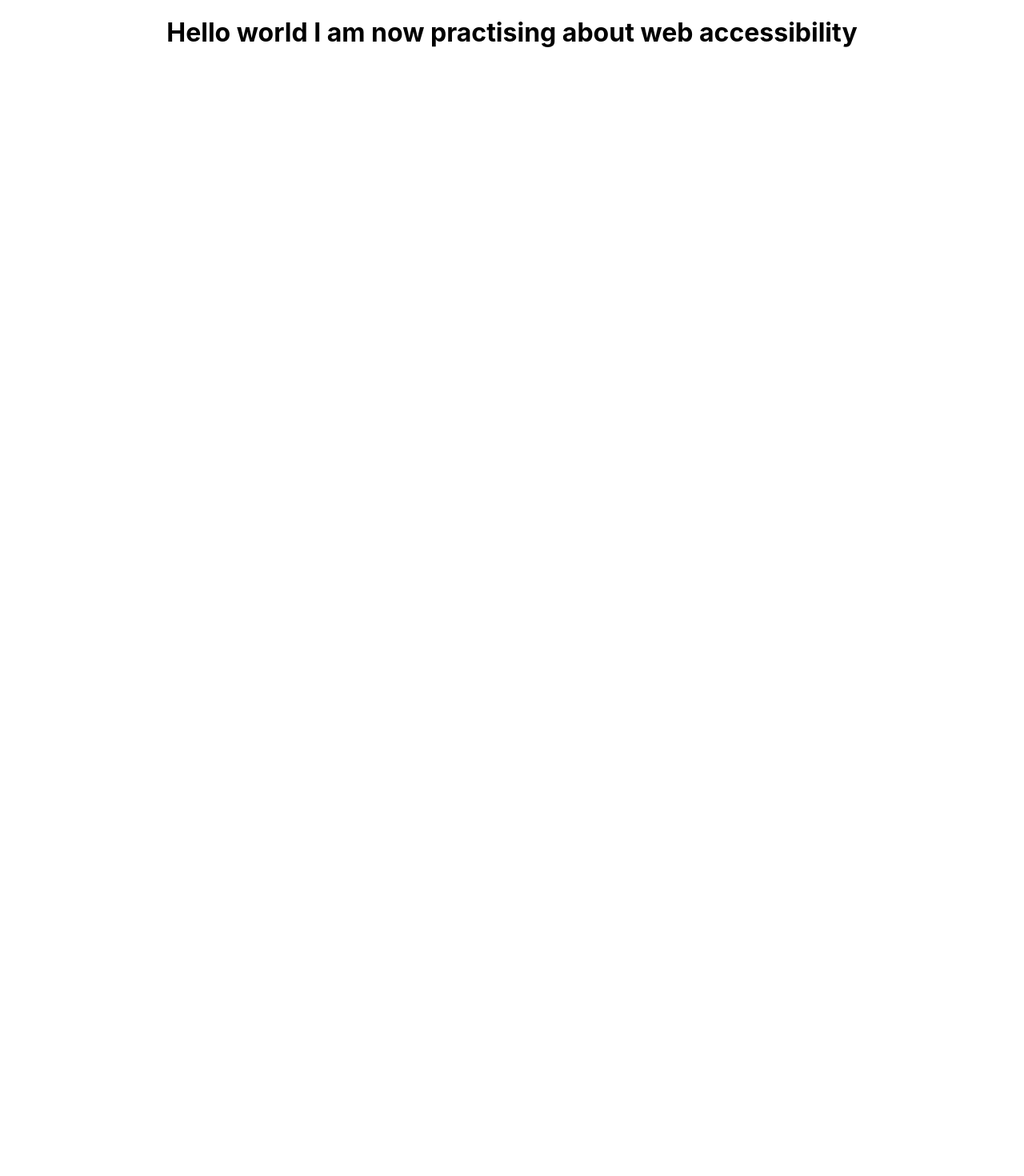
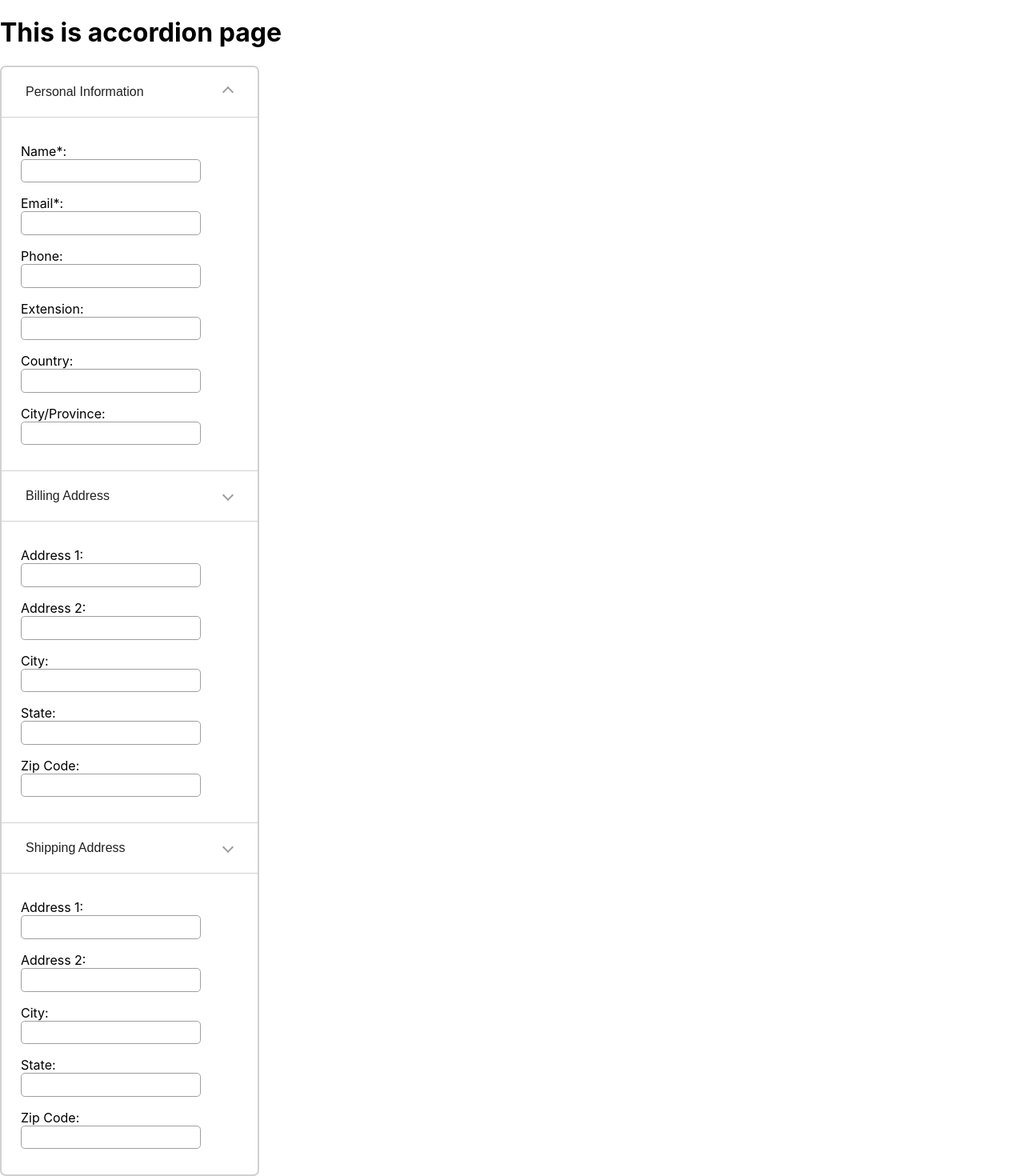
Before and after one commit to Rakib544/accessibility-practise-with-react, a React (Create React App) app: page /accordion in a window 1280 px wide. Shown: the whole page at 80% size. Before the commit the page ends 800 px from the top, so only its background shows below. Built offline with nearby package versions, Linux system fonts and the light colour scheme.

Commit message:
new commit

```diff
--- a/package.json
+++ b/package.json
@@ -8,6 +8,7 @@
     "@testing-library/user-event": "^13.5.0",
     "react": "^18.1.0",
     "react-dom": "^18.1.0",
+    "react-router-dom": "^6.3.0",
     "react-scripts": "5.0.1",
     "web-vitals": "^2.1.4"
   },
--- a/src/App.js
+++ b/src/App.js
@@ -1,10 +1,14 @@
-import "./App.css";
-
+import { BrowserRouter as Router, Route, Routes } from "react-router-dom";
+import Accordion from "./components/accordion";
+import Home from "./components/home";
 function App() {
   return (
-    <div className="App">
-      <h1>Hello world I am now practising about web accessibility</h1>
-    </div>
+    <Router>
+      <Routes>
+        <Route path="/" element={<Home />} />
+        <Route path="/accordion" element={<Accordion />} />
+      </Routes>
+    </Router>
   );
 }
 
--- /dev/null
+++ b/src/components/accordion.js
@@ -0,0 +1,171 @@
+import React from "react";
+import "../styles/accordion.css";
+
+const Accordion = () => {
+  return (
+    <div>
+      <h1>This is accordion page</h1>
+      <div id="accordionGroup" class="Accordion">
+        <h3>
+          <button
+            aria-expanded="true"
+            class="Accordion-trigger"
+            aria-controls="sect1"
+            id="accordion1id"
+          >
+            <span class="Accordion-title">
+              Personal Information
+              <span class="Accordion-icon"></span>
+            </span>
+          </button>
+        </h3>
+        <div
+          id="sect1"
+          role="region"
+          aria-labelledby="accordion1id"
+          class="Accordion-panel"
+        >
+          <div>
+            <fieldset>
+              <p>
+                <label for="cufc1">
+                  Name
+                  <span aria-hidden="true">*</span>:
+                </label>
+                <input
+                  type="text"
+                  value=""
+                  name="Name"
+                  id="cufc1"
+                  class="required"
+                  aria-required="true"
+                />
+              </p>
+              <p>
+                <label for="cufc2">
+                  Email
+                  <span aria-hidden="true">*</span>:
+                </label>
+                <input
+                  type="text"
+                  value=""
+                  name="Email"
+                  id="cufc2"
+                  aria-required="true"
+                />
+              </p>
+              <p>
+                <label for="cufc3">Phone:</label>
+                <input type="text" value="" name="Phone" id="cufc3" />
+              </p>
+              <p>
+                <label for="cufc4">Extension:</label>
+                <input type="text" value="" name="Ext" id="cufc4" />
+              </p>
+              <p>
+                <label for="cufc5">Country:</label>
+                <input type="text" value="" name="Country" id="cufc5" />
+              </p>
+              <p>
+                <label for="cufc6">City/Province:</label>
+                <input type="text" value="" name="City_Province" id="cufc6" />
+              </p>
+            </fieldset>
+          </div>
+        </div>
+        <h3>
+          <button
+            aria-expanded="false"
+            class="Accordion-trigger"
+            aria-controls="sect2"
+            id="accordion2id"
+          >
+            <span class="Accordion-title">
+              Billing Address
+              <span class="Accordion-icon"></span>
+            </span>
+          </button>
+        </h3>
+        <div
+          id="sect2"
+          role="region"
+          aria-labelledby="accordion2id"
+          class="Accordion-panel"
+          hidden=""
+        >
+          <div>
+            <fieldset>
+              <p>
+                <label for="b-add1">Address 1:</label>
+                <input type="text" name="b-add1" id="b-add1" />
+              </p>
+              <p>
+                <label for="b-add2">Address 2:</label>
+                <input type="text" name="b-add2" id="b-add2" />
+              </p>
+              <p>
+                <label for="b-city">City:</label>
+                <input type="text" name="b-city" id="b-city" />
+              </p>
+              <p>
+                <label for="b-state">State:</label>
+                <input type="text" name="b-state" id="b-state" />
+              </p>
+              <p>
+                <label for="b-zip">Zip Code:</label>
+                <input type="text" name="b-zip" id="b-zip" />
+              </p>
+            </fieldset>
+          </div>
+        </div>
+        <h3>
+          <button
+            aria-expanded="false"
+            class="Accordion-trigger"
+            aria-controls="sect3"
+            id="accordion3id"
+          >
+            <span class="Accordion-title">
+              Shipping Address
+              <span class="Accordion-icon"></span>
+            </span>
+          </button>
+        </h3>
+        <div
+          id="sect3"
+          role="region"
+          aria-labelledby="accordion3id"
+          class="Accordion-panel"
+          hidden=""
+        >
+          <div>
+            <fieldset>
+              <p>
+                <label for="m-add1">Address 1:</label>
+                <input type="text" name="m-add1" id="m-add1" />
+              </p>
+              <p>
+                <label for="m-add2">Address 2:</label>
+                <input type="text" name="m-add2" id="m-add2" />
+              </p>
+              <p>
+                <label for="m-city">City:</label>
+                <input type="text" name="m-city" id="m-city" />
+              </p>
+              <p>
+                <label for="m-state">State:</label>
+                <input type="text" name="m-state" id="m-state" />
+              </p>
+              <p>
+                <label for="m-zip">Zip Code:</label>
+                <input type="text" name="m-zip" id="m-zip" />
+              </p>
+            </fieldset>
+          </div>
+        </div>
+      </div>
+    </div>
+  );
+};
+
+export default Accordion;
--- /dev/null
+++ b/src/components/home.js
@@ -0,0 +1,17 @@
+import React from "react";
+import { Link } from "react-router-dom";
+
+const Home = () => {
+  return (
+    <div className="container">
+      <h1 className="title">My all accessible components list link:</h1>
+      <div>
+        <Link className="link" to="/accordion">
+          Accordion
+        </Link>
+      </div>
+    </div>
+  );
+};
+
+export default Home;
--- a/src/index.css
+++ b/src/index.css
@@ -1,13 +1,28 @@
 body {
   margin: 0;
-  font-family: -apple-system, BlinkMacSystemFont, 'Segoe UI', 'Roboto', 'Oxygen',
-    'Ubuntu', 'Cantarell', 'Fira Sans', 'Droid Sans', 'Helvetica Neue',
+  font-family: -apple-system, BlinkMacSystemFont, "Segoe UI", "Roboto", "Oxygen",
+    "Ubuntu", "Cantarell", "Fira Sans", "Droid Sans", "Helvetica Neue",
     sans-serif;
   -webkit-font-smoothing: antialiased;
   -moz-osx-font-smoothing: grayscale;
 }
 
 code {
-  font-family: source-code-pro, Menlo, Monaco, Consolas, 'Courier New',
+  font-family: source-code-pro, Menlo, Monaco, Consolas, "Courier New",
     monospace;
 }
+
+.container {
+  padding: 0px 20px;
+}
+
+.title {
+  text-align: center;
+  border-bottom: 2px solid skyblue;
+}
+
+.link {
+  font-size: 20px;
+  margin: 10px 0;
+  color: rgb(7, 168, 255);
+}
--- /dev/null
+++ b/src/styles/accordion.css
@@ -0,0 +1,114 @@
+.Accordion {
+  margin: 0;
+  padding: 0;
+  border: 2px solid hsl(0, 0%, 82%);
+  border-radius: 7px;
+  width: 20em;
+}
+
+.Accordion h3 {
+  margin: 0;
+  padding: 0;
+}
+
+.Accordion.focus {
+  border-color: hsl(216, 94%, 73%);
+}
+
+.Accordion.focus h3 {
+  background-color: hsl(0, 0%, 97%);
+}
+
+.Accordion > * + * {
+  border-top: 1px solid hsl(0, 0%, 82%);
+}
+
+.Accordion-trigger {
+  background: none;
+  color: hsl(0, 0%, 13%);
+  display: block;
+  font-size: 1rem;
+  font-weight: normal;
+  margin: 0;
+  padding: 1em 1.5em;
+  position: relative;
+  text-align: left;
+  width: 100%;
+  outline: none;
+  position: relative;
+}
+
+.Accordion-trigger:focus,
+.Accordion-trigger:hover {
+  background: hsl(216, 94%, 94%);
+}
+
+.Accordion *:first-child .Accordion-trigger {
+  border-radius: 5px 5px 0 0;
+}
+
+button {
+  border-style: none;
+}
+
+.Accordion button::-moz-focus-inner {
+  border: 0;
+}
+
+.Accordion-title {
+  display: block;
+  pointer-events: none;
+  border: transparent 2px solid;
+  border-radius: 5px;
+  padding: 0.25em;
+  outline: none;
+}
+
+.Accordion-trigger:focus .Accordion-title {
+  border-color: hsl(216, 94%, 73%);
+}
+
+.Accordion-icon {
+  border: solid hsl(0, 0%, 62%);
+  border-width: 0 2px 2px 0;
+  height: 0.5rem;
+  pointer-events: none;
+  position: absolute;
+  right: 2em;
+  top: 50%;
+  transform: translateY(-60%) rotate(45deg);
+  width: 0.5rem;
+}
+
+.Accordion-trigger:focus .Accordion-icon,
+.Accordion-trigger:hover .Accordion-icon {
+  border-color: hsl(216, 94%, 73%);
+}
+
+.Accordion-trigger[aria-expanded="true"] .Accordion-icon {
+  transform: translateY(-50%) rotate(-135deg);
+}
+
+.Accordion-panel {
+  margin: 0;
+  padding: 1em 1.5em;
+}
+
+/* For Edge bug https://developer.microsoft.com/en-us/microsoft-edge/platform/issues/4806035/ */
+.Accordion-panel[hidden] {
+  display: none;
+}
+
+fieldset {
+  border: 0;
+  margin: 0;
+  padding: 0;
+}
+
+input {
+  border: 1px solid hsl(0, 0%, 62%);
+  border-radius: 0.3em;
+  display: block;
+  font-size: inherit;
+  padding: 0.3em 0.5em;
+}
```
Also changed, not shown: 1 other file (tests, documents, lock files or other folders).
